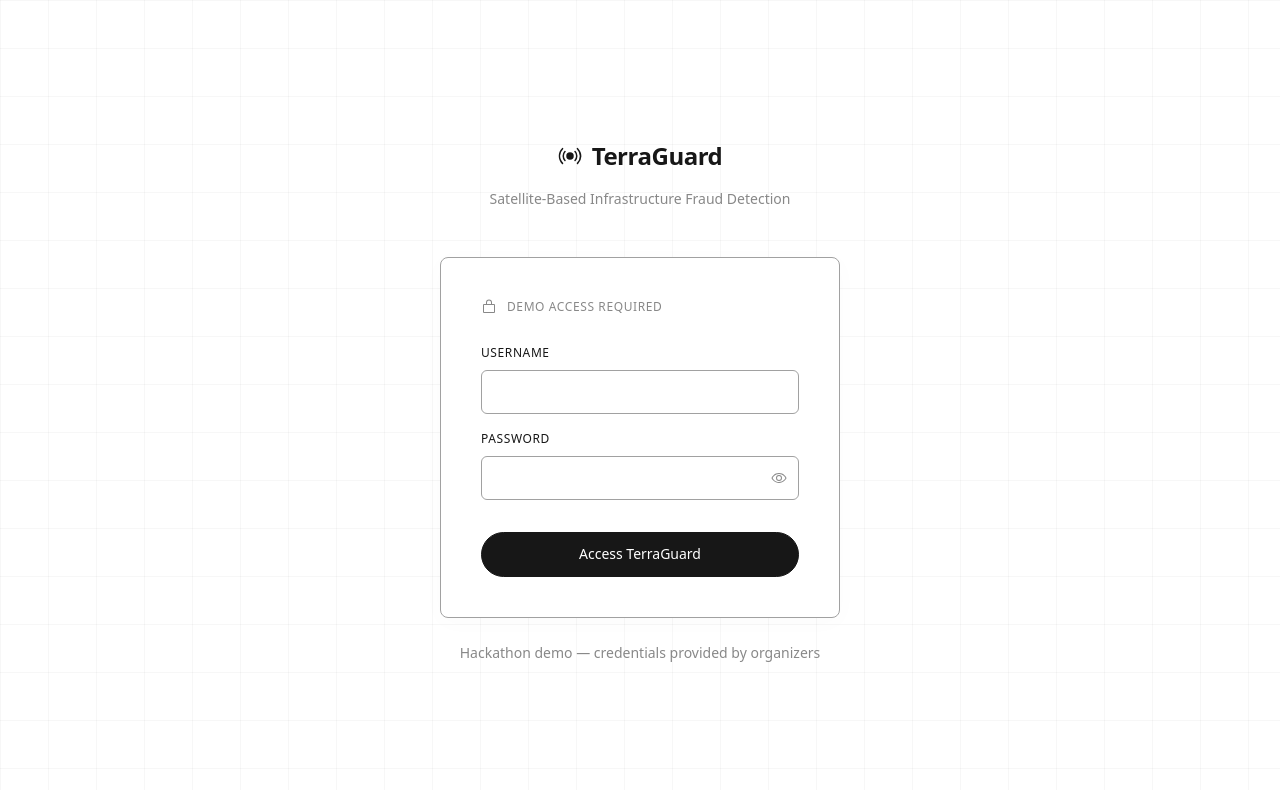
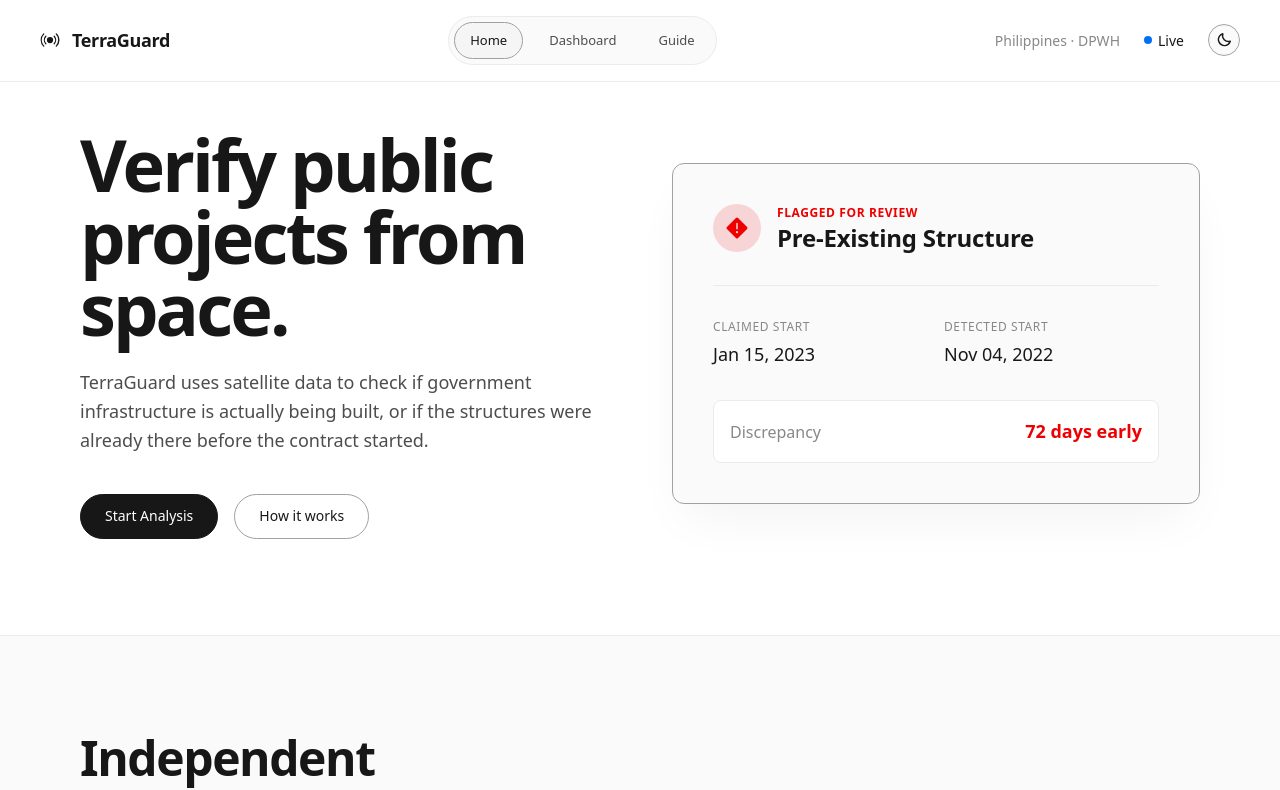
Before and after one commit to charusui/terraguard, a Next.js app in the folder terraguard/: page / in a window 1280 px wide. Shown: the top 790 px of the page. Built offline with nearby package versions, Linux system fonts and the light colour scheme.

Commit message:
refactor: split landing page and dashboard, add global nav with sliding pill animations

```diff
--- /dev/null
+++ b/terraguard/src/app/dashboard/page.tsx
@@ -0,0 +1,73 @@
+'use client';
+
+import { useState, useEffect } from 'react';
+import { motion } from 'motion/react';
+import SingleLookup from '@/components/SingleLookup';
+import BatchMode from '@/components/BatchMode';
+import LoginScreen from '@/components/LoginScreen';
+
+export default function DashboardPage() {
+  const [tab, setTab] = useState<'single' | 'batch'>('single');
+  const [token, setToken] = useState<string | null>(null);
+  const [authChecked, setAuthChecked] = useState(false);
+
+  useEffect(() => {
+    const stored = sessionStorage.getItem('tg_token');
+    setToken(stored);
+    setAuthChecked(true);
+  }, []);
+
+  if (!authChecked) return null; // prevent flash
+  if (!token) return <LoginScreen onSuccess={(t) => setToken(t)} />;
+
+  return (
+    <div style={{ background: 'var(--canvas)', minHeight: '100vh', color: 'var(--ink)' }}>
+      {/* ─── ANALYSIS SECTION ─── */}
+      <section id="analysis" style={{ padding: '128px 0 96px 0' }}>
+        <div className="band-inner">
+          <div style={{ display: 'flex', alignItems: 'center', justifyContent: 'space-between', marginBottom: '32px', flexWrap: 'wrap', gap: '16px' }}>
+            <div>
+              <h1 className="t-display-xl" style={{ marginBottom: '8px' }}>Dashboard</h1>
+              <p className="t-body" style={{ color: 'var(--body)' }}>Secure analysis environment</p>
+            </div>
+
+            <div style={{ display: 'flex', gap: '4px', background: 'var(--canvas-soft)', border: '1px solid var(--hairline)', padding: '4px', borderRadius: '9999px' }}>
+              {[
+                { id: 'single', label: 'Single Lookup' },
+                { id: 'batch', label: 'Batch Mode' }
+              ].map(t => (
+                <button
+                  key={t.id}
+                  className={`tab-pill ${tab === t.id ? 'active' : ''}`}
+                  onClick={() => setTab(t.id as any)}
+                  style={{ position: 'relative' }}
+                >
+                  {tab === t.id && (
+                    <motion.div
+                      layoutId="dashboard-tab-pill"
+                      style={{
+                        position: 'absolute',
+                        inset: 0,
+                        background: 'var(--canvas-soft-2)',
+                        border: '1px solid var(--hairline-strong)',
+                        borderRadius: '9999px',
+                        zIndex: 0
+                      }}
+                      transition={{ type: 'spring', bounce: 0.2, duration: 0.6 }}
+                    />
+                  )}
+                  <span style={{ position: 'relative', zIndex: 1 }}>{t.label}</span>
+                </button>
+              ))}
+            </div>
+          </div>
+
+          <div className="hairline" style={{ marginBottom: '40px' }} />
+
+          {tab === 'single' && <SingleLookup />}
+          {tab === 'batch' && <BatchMode />}
+        </div>
+      </section>
+    </div>
+  );
+}
--- a/terraguard/src/app/globals.css
+++ b/terraguard/src/app/globals.css
@@ -285,9 +285,7 @@ body {
 }
 
 .tab-pill.active {
-  background: var(--canvas-soft-2);
   color: var(--ink);
-  border-color: var(--hairline-strong);
 }
 
 .tab-pill:not(.active):hover { background: var(--canvas-soft); color: var(--ink); }
--- a/terraguard/src/app/guide/page.tsx
+++ b/terraguard/src/app/guide/page.tsx
@@ -1,8 +1,6 @@
 'use client';
 
-import { ArrowLeft, BookOpen, ChatCircle, MagnifyingGlass, WarningDiamond, ShieldCheck, ChartLine } from '@phosphor-icons/react';
-import Link from 'next/link';
-import ThemeToggle from '@/components/ThemeToggle';
+import { BookOpen, ChatCircle, MagnifyingGlass, WarningDiamond, ShieldCheck, ChartLine } from '@phosphor-icons/react';
 import { motion, useReducedMotion } from 'motion/react';
 
 export default function GuidePage() {
@@ -10,24 +8,7 @@ export default function GuidePage() {
 
   return (
     <div style={{ background: 'var(--canvas)', minHeight: '100vh', color: 'var(--ink)' }}>
-      {/* ─── NAV ─── */}
-      <nav className="nav-overlay">
-        <div style={{ display: 'flex', alignItems: 'center', gap: '12px' }}>
-          <Link href="/" style={{ display: 'flex', alignItems: 'center', gap: '12px', textDecoration: 'none' }}>
-            <ArrowLeft size={16} color="var(--mute)" weight="bold" />
-            <span style={{
-              fontFamily: 'var(--font-display)',
-              fontSize: '18px',
-              fontWeight: 600,
-              letterSpacing: '-0.02em',
-              color: 'var(--ink)',
-            }}>TerraGuard</span>
-          </Link>
-        </div>
-        <div style={{ display: 'flex', alignItems: 'center', gap: '24px' }}>
-          <ThemeToggle />
-        </div>
-      </nav>
+
 
       <main style={{ paddingTop: '128px', paddingBottom: '96px' }}>
         <div className="band-inner" style={{ maxWidth: '800px' }}>
--- a/terraguard/src/app/layout.tsx
+++ b/terraguard/src/app/layout.tsx
@@ -1,6 +1,7 @@
 import type { Metadata } from "next";
 import { Geist, Geist_Mono } from "next/font/google";
 import "./globals.css";
+import GlobalNav from "@/components/GlobalNav";
 
 const geistSans = Geist({
   variable: "--font-geist-sans",
@@ -32,6 +33,7 @@ export default function RootLayout({
   return (
     <html lang="en">
       <body className={`${geistSans.variable} ${geistMono.variable} antialiased`}>
+        <GlobalNav />
         {children}
       </body>
     </html>
--- a/terraguard/src/app/page.tsx
+++ b/terraguard/src/app/page.tsx
@@ -1,55 +1,14 @@
 'use client';
 
-import { useState, useEffect } from 'react';
+import Link from 'next/link';
 import { motion, useReducedMotion } from 'motion/react';
-import { Broadcast, ArrowRight, ShieldCheck, ChartLine, WarningDiamond } from '@phosphor-icons/react';
-import SingleLookup from '@/components/SingleLookup';
-import BatchMode from '@/components/BatchMode';
-import LoginScreen from '@/components/LoginScreen';
-import ThemeToggle from '@/components/ThemeToggle';
+import { Broadcast, ShieldCheck, ChartLine, WarningDiamond } from '@phosphor-icons/react';
 
 export default function HomePage() {
   const reduce = useReducedMotion();
-  const [tab, setTab] = useState<'single' | 'batch'>('single');
-  const [token, setToken] = useState<string | null>(null);
-  const [authChecked, setAuthChecked] = useState(false);
-
-  useEffect(() => {
-    const stored = sessionStorage.getItem('tg_token');
-    setToken(stored);
-    setAuthChecked(true);
-  }, []);
-
-  if (!authChecked) return null; // prevent flash
-  if (!token) return <LoginScreen onSuccess={(t) => setToken(t)} />;
 
   return (
     <div style={{ background: 'var(--canvas)', minHeight: '100vh', color: 'var(--ink)' }}>
-
-      {/* ─── NAV ─── */}
-      <nav className="nav-overlay">
-        <div style={{ display: 'flex', alignItems: 'center', gap: '12px' }}>
-          <Broadcast size={20} color="var(--ink)" weight="fill" />
-          <span style={{
-            fontFamily: 'var(--font-display)',
-            fontSize: '18px',
-            fontWeight: 600,
-            letterSpacing: '-0.02em',
-            color: 'var(--ink)',
-          }}>TerraGuard</span>
-        </div>
-        <div style={{ display: 'flex', alignItems: 'center', gap: '24px' }}>
-          <span className="t-caption hidden md:inline">Philippines · DPWH</span>
-          <div style={{ display: 'flex', alignItems: 'center', gap: '6px' }}>
-            <div style={{ width: '8px', height: '8px', borderRadius: '50%', background: 'var(--success)' }} />
-            <span className="t-caption" style={{ color: 'var(--ink)', fontWeight: 500 }}>Live</span>
-          </div>
-          <a href="/guide" className="btn-ghost" style={{ textDecoration: 'none', padding: '6px 12px', fontSize: '14px' }}>
-            Guide & Prompts
-          </a>
-          <ThemeToggle />
-        </div>
-      </nav>
 
       {/* ─── ASYMMETRIC HERO ─── */}
       <section style={{ paddingTop: '128px', paddingBottom: '96px', overflow: 'hidden' }}>
@@ -76,9 +35,9 @@ export default function HomePage() {
               </p>
 
               <div style={{ display: 'flex', gap: '16px', flexWrap: 'wrap' }}>
-                <button className="btn-ghost btn-ghost-accent" onClick={() => document.getElementById('analysis')?.scrollIntoView({ behavior: 'smooth' })}>
+                <Link href="/dashboard" className="btn-ghost btn-ghost-accent" style={{ textDecoration: 'none' }}>
                   Start Analysis
-                </button>
+                </Link>
                 <button className="btn-ghost" onClick={() => document.getElementById('how-it-works')?.scrollIntoView({ behavior: 'smooth' })}>
                   How it works
                 </button>
@@ -189,23 +148,7 @@ export default function HomePage() {
         </div>
       </section>
 
-      {/* ─── ANALYSIS SECTION ─── */}
-      <section id="analysis" style={{ background: 'var(--canvas)', borderTop: '1px solid var(--hairline)', minHeight: '800px', padding: '96px 0' }}>
-        <div className="band-inner">
-          <div style={{ display: 'flex', alignItems: 'center', justifyContent: 'space-between', marginBottom: '32px', flexWrap: 'wrap', gap: '16px' }}>
-            <h2 className="t-display-xl">Analysis</h2>
-            <div style={{ display: 'flex', gap: '4px', background: 'var(--canvas-soft)', border: '1px solid var(--hairline)', padding: '4px', borderRadius: '9999px' }}>
-              <button className={`tab-pill ${tab === 'single' ? 'active' : ''}`} onClick={() => setTab('single')}>Single Lookup</button>
-              <button className={`tab-pill ${tab === 'batch' ? 'active' : ''}`} onClick={() => setTab('batch')}>Batch Mode</button>
-            </div>
-          </div>
 
-          <div className="hairline" style={{ marginBottom: '40px' }} />
-
-          {tab === 'single' && <SingleLookup />}
-          {tab === 'batch' && <BatchMode />}
-        </div>
-      </section>
 
       {/* ─── STATS BAND ─── */}
       <section style={{ background: 'var(--canvas)', padding: '0 0 96px 0' }}>
--- /dev/null
+++ b/terraguard/src/components/GlobalNav.tsx
@@ -0,0 +1,72 @@
+'use client';
+
+import Link from 'next/link';
+import { usePathname } from 'next/navigation';
+import { Broadcast } from '@phosphor-icons/react';
+import { motion } from 'motion/react';
+import ThemeToggle from './ThemeToggle';
+
+export default function GlobalNav() {
+  const pathname = usePathname();
+
+  return (
+    <nav className="nav-overlay" style={{ display: 'flex', justifyContent: 'space-between', alignItems: 'center' }}>
+      {/* Left: Logo */}
+      <Link href="/" style={{ display: 'flex', alignItems: 'center', gap: '12px', textDecoration: 'none' }}>
+        <Broadcast size={20} color="var(--ink)" weight="fill" />
+        <span style={{
+          fontFamily: 'var(--font-display)',
+          fontSize: '18px',
+          fontWeight: 600,
+          letterSpacing: '-0.02em',
+          color: 'var(--ink)',
+        }}>TerraGuard</span>
+      </Link>
+
+      {/* Middle: Links */}
+      <div style={{ display: 'flex', alignItems: 'center', gap: '8px', background: 'var(--canvas-soft)', padding: '4px', borderRadius: '9999px', border: '1px solid var(--hairline)' }}>
+        {[
+          { path: '/', label: 'Home' },
+          { path: '/dashboard', label: 'Dashboard' },
+          { path: '/guide', label: 'Guide' }
+        ].map(link => {
+          const isActive = pathname === link.path;
+          return (
+            <Link
+              key={link.path}
+              href={link.path}
+              className={`tab-pill ${isActive ? 'active' : ''}`}
+              style={{ position: 'relative', textDecoration: 'none' }}
+            >
+              {isActive && (
+                <motion.div
+                  layoutId="nav-pill"
+                  style={{
+                    position: 'absolute',
+                    inset: 0,
+                    background: 'var(--canvas-soft-2)',
+                    border: '1px solid var(--hairline-strong)',
+                    borderRadius: '9999px',
+                    zIndex: 0
+                  }}
+                  transition={{ type: 'spring', bounce: 0.2, duration: 0.6 }}
+                />
+              )}
+              <span style={{ position: 'relative', zIndex: 1 }}>{link.label}</span>
+            </Link>
+          );
+        })}
+      </div>
+
+      {/* Right: Status & Theme */}
+      <div style={{ display: 'flex', alignItems: 'center', gap: '24px' }}>
+        <span className="t-caption hidden md:inline" style={{ color: 'var(--mute)' }}>Philippines · DPWH</span>
+        <div style={{ display: 'flex', alignItems: 'center', gap: '6px' }}>
+          <div style={{ width: '8px', height: '8px', borderRadius: '50%', background: 'var(--success)' }} />
+          <span className="t-caption" style={{ color: 'var(--ink)', fontWeight: 500 }}>Live</span>
+        </div>
+        <ThemeToggle />
+      </div>
+    </nav>
+  );
+}
```
